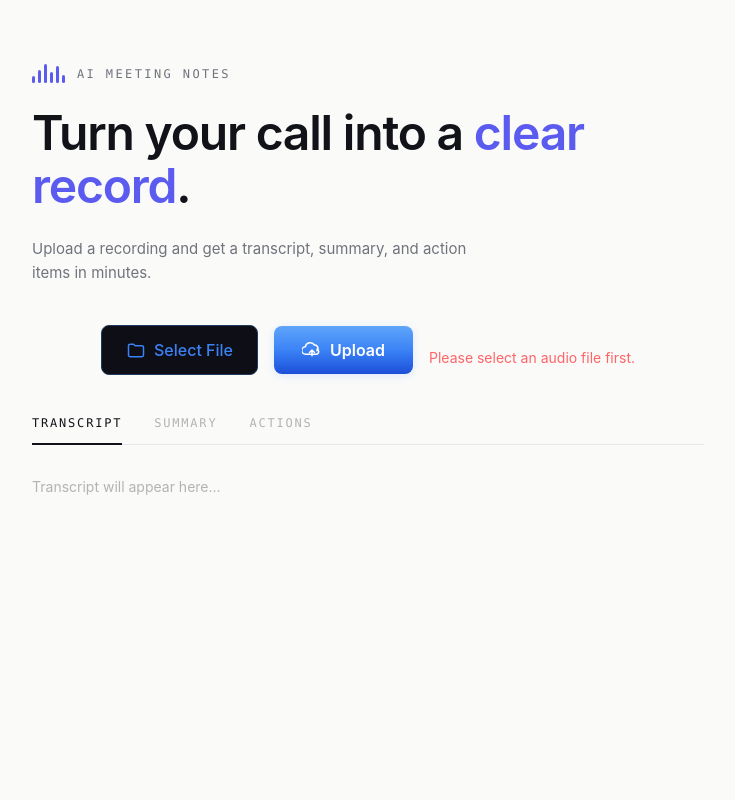
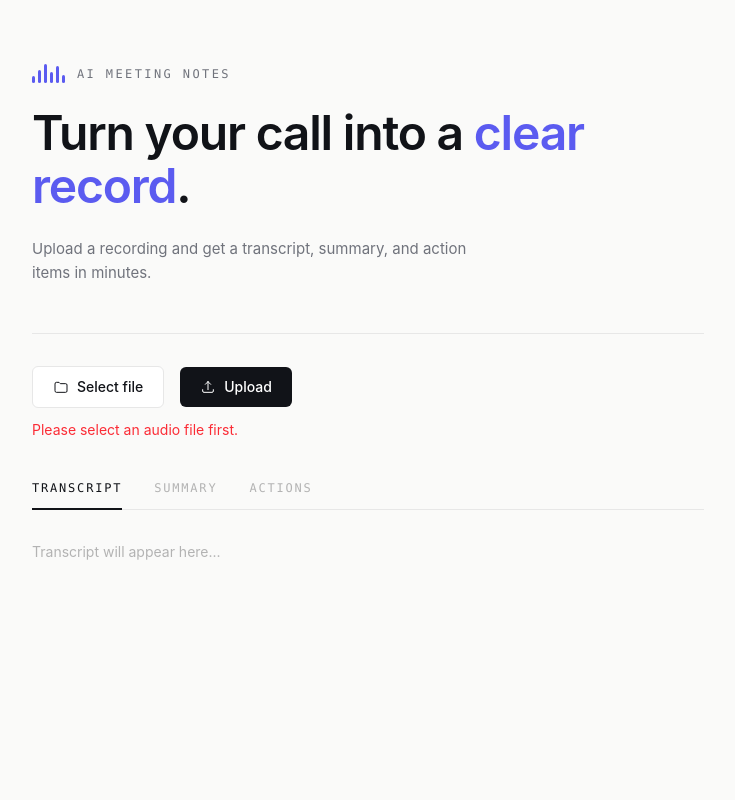
Before and after one commit to sumo90/meeting-summarizer-1, a React (Vite) app in the folder client/: page / in a window 1280 px wide. Both pictures are taken after a click on the button "Upload". Shown: the top 800 px of the page, without its empty margins (272-1007 px from the left). Built offline with nearby package versions, Linux system fonts and the light colour scheme.

Commit message:
Update UploadSection.jsx

```diff
--- a/client/src/components/UploadSection.jsx
+++ b/client/src/components/UploadSection.jsx
@@ -1,3 +1,5 @@
+import Waveform from "./Waveform";
+
 function UploadSection({
   selectedFile,
   loading,
@@ -6,21 +8,21 @@ function UploadSection({
   onUpload,
 }) {
   return (
-    <>
-      <section className="mt-10 flex flex-col items-center justify-center gap-4 sm:flex-row">
-        <label className="flex cursor-pointer items-center gap-2 rounded-lg border border-[#1e3a5f] bg-[#0e0e16] px-6 py-3 font-medium text-[#3B82F6] transition hover:border-[#3B82F6] hover:bg-[#14141f]">
+    <section className="mt-12 border-t border-[#E7E7E7] pt-8">
+      <div className="flex flex-col gap-4 sm:flex-row sm:items-center">
+        <label className="flex cursor-pointer items-center justify-center gap-2 rounded-md border border-[#E7E7E7] bg-white px-5 py-2.5 text-sm font-medium text-[#111318] transition hover:border-[#111318]">
           <svg
             viewBox="0 0 24 24"
             fill="none"
             stroke="currentColor"
-            strokeWidth="1.8"
+            strokeWidth="1.5"
             strokeLinecap="round"
             strokeLinejoin="round"
-            className="h-5 w-5"
+            className="h-4 w-4"
           >
             <path d="M3 7a2 2 0 0 1 2-2h4l2 2h8a2 2 0 0 1 2 2v9a2 2 0 0 1-2 2H5a2 2 0 0 1-2-2z" />
           </svg>
-          Select File
+          Select file
           <input
             type="file"
             accept="audio/*"
@@ -33,43 +35,42 @@ function UploadSection({
           type="button"
           onClick={onUpload}
           disabled={loading}
-          className="flex cursor-pointer items-center gap-2 rounded-lg bg-gradient-to-b from-[#60A5FA] via-[#3B82F6] to-[#1D4ED8] px-7 py-3 font-semibold text-white shadow-[0_2px_8px_rgba(59,130,246,0.15)] transition hover:brightness-110 disabled:opacity-50"
+          className="flex items-center justify-center gap-2 rounded-md bg-[#111318] px-5 py-2.5 text-sm font-medium text-white transition hover:bg-[#5B5BF0] disabled:cursor-not-allowed disabled:opacity-40"
         >
           {loading ? (
-            <span className="flex items-center gap-2">
-              <span className="h-2 w-2 animate-pulse rounded-full bg-white" />
-              Processing...
-            </span>
+            <>
+              <Waveform bars={4} animate color="#FFFFFF" className="h-3" />
+              Processing
+            </>
           ) : (
             <>
               <svg
                 viewBox="0 0 24 24"
                 fill="none"
                 stroke="currentColor"
-                strokeWidth="1.8"
+                strokeWidth="1.5"
                 strokeLinecap="round"
                 strokeLinejoin="round"
-                className="h-5 w-5"
+                className="h-4 w-4"
               >
-                <path d="M18 13a4 4 0 0 0-3-6.85A6 6 0 0 0 4 8a4.5 4.5 0 0 0 .5 9H17a3 3 0 0 0 1-5.83" />
-                <path d="M12 12v7M9 15l3-3 3 3" />
+                <path d="M12 16V4M12 4l-4 4M12 4l4 4" />
+                <path d="M4 16v2a2 2 0 0 0 2 2h12a2 2 0 0 0 2-2v-2" />
               </svg>
               Upload
             </>
           )}
         </button>
 
-        {error && (
-          <p className="mt-4 text-center text-sm text-red-400">{error}</p>
+        {selectedFile && (
+          <p className="text-sm text-[#70737C]">
+            <span className="text-[#111318]">Selected —</span>{" "}
+            {selectedFile.name}
+          </p>
         )}
-      </section>
+      </div>
 
-      {selectedFile && (
-        <p className="mt-4 text-center text-sm text-[#3B82F6]">
-          Selected: {selectedFile.name}
-        </p>
-      )}
-    </>
+      {error && <p className="mt-3 text-sm text-red-500">{error}</p>}
+    </section>
   );
 }
 
```
